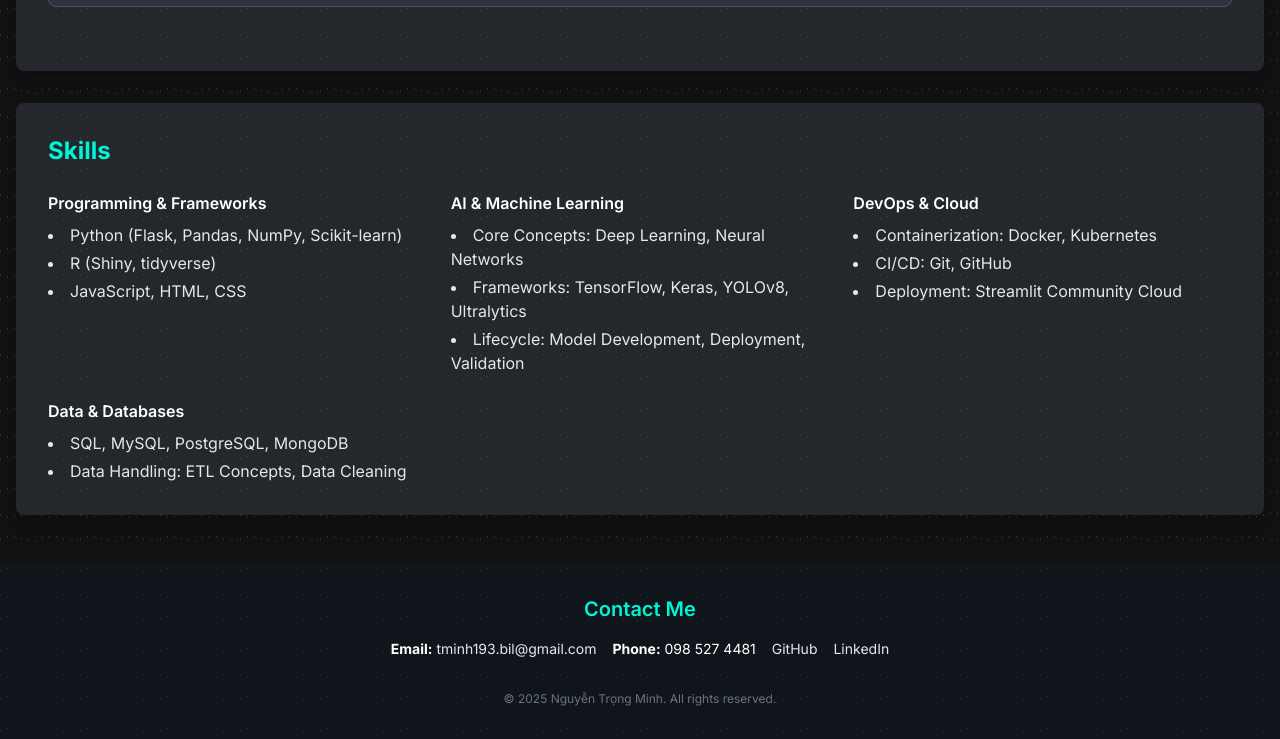
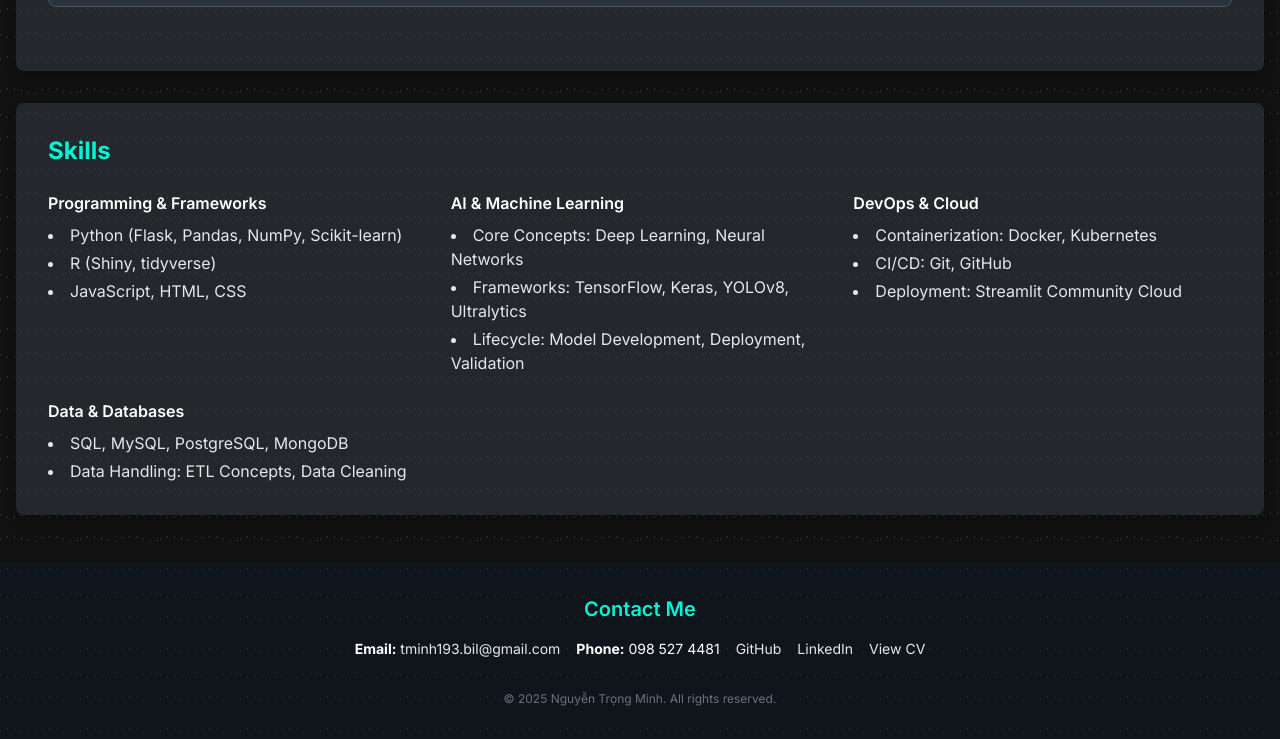
Before and after one commit to EntityEbisu/NTMinh-portfolio, a plain HTML site: page index.html in a window 1280 px wide. Shown: the part 1205-1944 px from the top of the page. Drawn offline with nearby package versions, Linux system fonts and the light colour scheme.

Commit message:
Update index.html

```diff
--- a/index.html
+++ b/index.html
@@ -166,6 +166,7 @@
                 <p><strong>Phone:</strong> 098 527 4481</p>
                 <a href="https://github.com/EntityEbisu" target="_blank" class="hover:underline text-gray-200">GitHub</a>
                 <a href="https://www.linkedin.com/in/minh-nguy%E1%BB%85n-tr%E1%BB%8Dng-75a324246/" target="_blank" class="hover:underline text-gray-200">LinkedIn</a>
+                <a href="https://www.topcv.vn/xem-cv/UV9QV1cOCFNQXwBTBFFWCFAHCQJbBgFWAgRRVAf05d" target="_blank" class="hover:underline text-gray-200">View CV</a>
             </div>
             <p class="mt-8 text-xs text-gray-500">&copy; 2025 Nguyễn Trọng Minh. All rights reserved.</p>
         </div>
```
